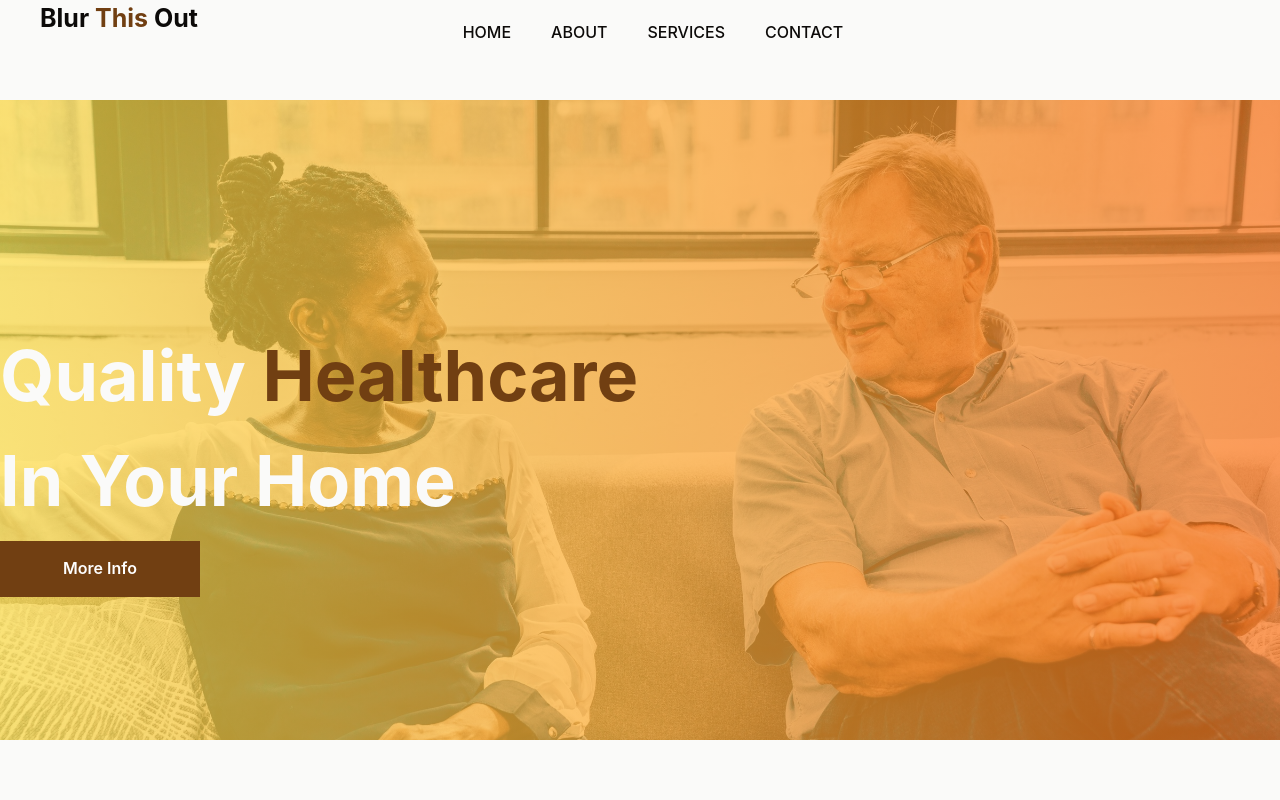
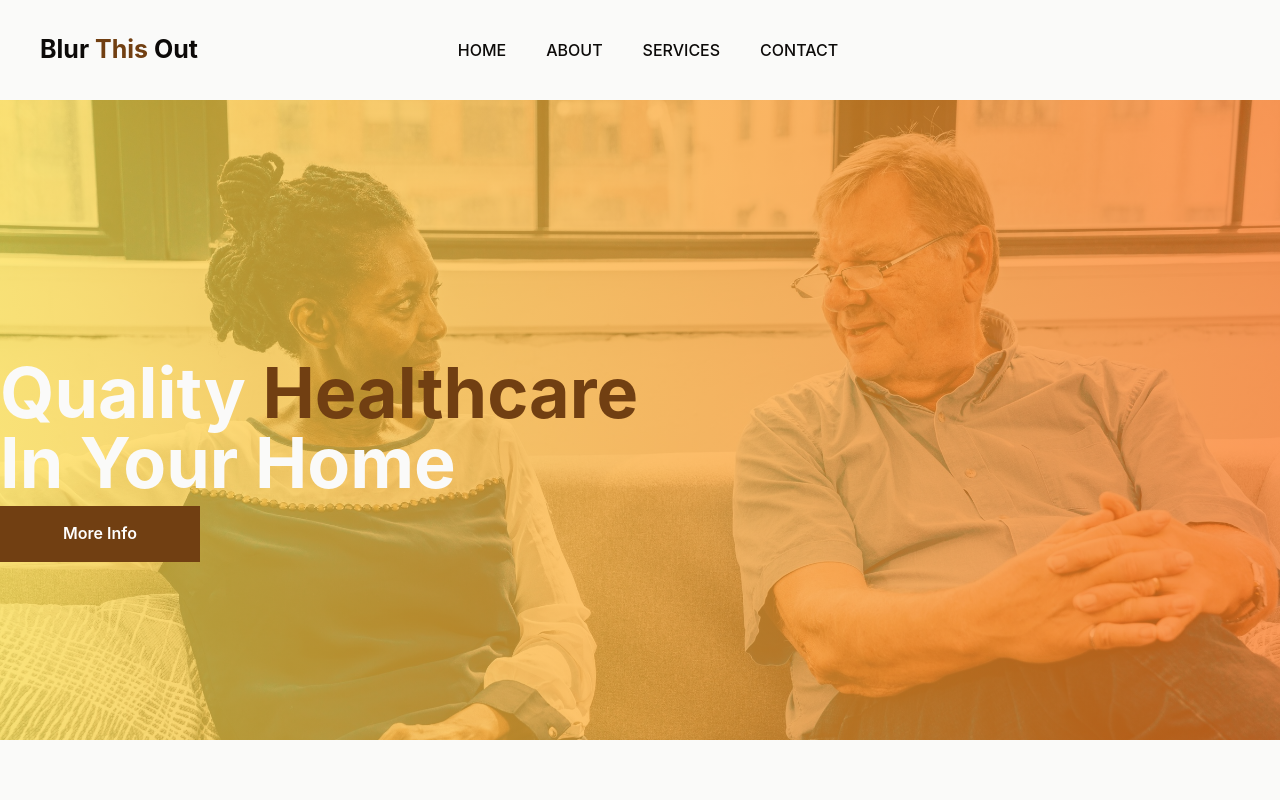
Before and after one commit to BlackDives/healthcare-site, a Next.js app: page / in a window 1280 px wide. Shown: the top 800 px of the page. Built offline with nearby package versions, Linux system fonts and the light colour scheme.

Commit message:
actually centered the nav links

```diff
--- a/src/app/page.tsx
+++ b/src/app/page.tsx
@@ -70,8 +70,8 @@ export default function Home() {
 				width='100%'
 				height='100px'
 			>
-				<GridItem
-					colSpan={1}
+				<GridItem colSpan={1}>
+					<Flex
 						flexDirection='row'
 						alignItems='center'
 						justifyContent='flex-start'
@@ -80,12 +80,13 @@ export default function Home() {
 						<Text marginLeft={10} fontSize='25px' fontWeight={700}>
 							Blur <span style={{ color: "#713f12" }}>This</span> Out
 						</Text>
+					</Flex>
 				</GridItem>
-				<GridItem
-					colSpan={2}
+				<GridItem colSpan={1}>
+					<Flex
 						flexDirection='row'
 						alignItems='center'
-					justifyContent='flex-start'
+						justifyContent='center'
 						height='100%'
 					>
 						<UnorderedList
@@ -105,7 +106,9 @@ export default function Home() {
 								</ListItem>
 							))}
 						</UnorderedList>
+					</Flex>
 				</GridItem>
+				<GridItem colSpan={1}></GridItem>
 			</Grid>
 			<Flex
 				flexDirection='column'
@@ -125,10 +128,20 @@ export default function Home() {
 					margin='auto'
 				>
 					<Flex flexDirection='column' marginTop={20}>
-						<Text fontSize='70px' fontWeight={700} color='grey.50'>
+						<Text
+							fontSize='70px'
+							fontWeight={700}
+							color='grey.50'
+							lineHeight={1}
+						>
 							Quality <span style={{ color: "#713f12" }}>Healthcare</span>
 						</Text>
-						<Text fontSize='70px' fontWeight={700} color='grey.50'>
+						<Text
+							fontSize='70px'
+							fontWeight={700}
+							color='grey.50'
+							lineHeight={1}
+						>
 							In Your Home
 						</Text>
 
```
Lines whose indentation alone changed are shown as unchanged.
